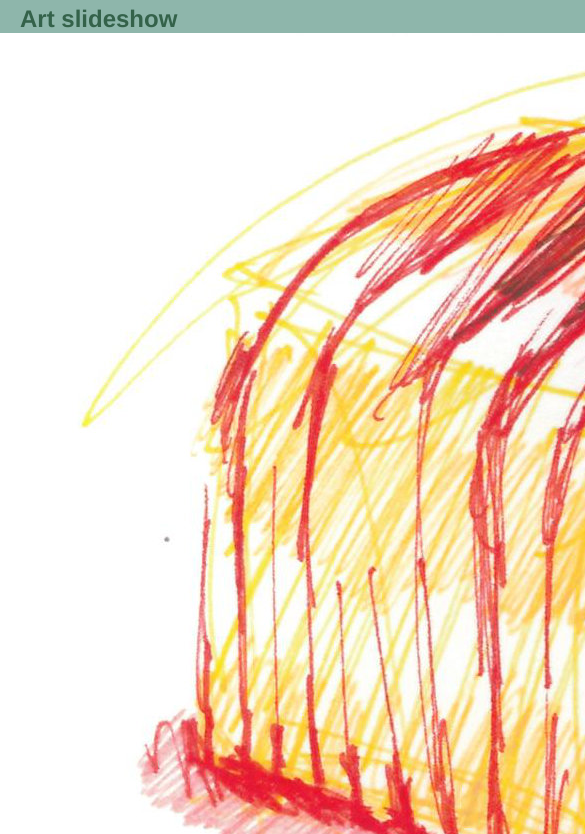
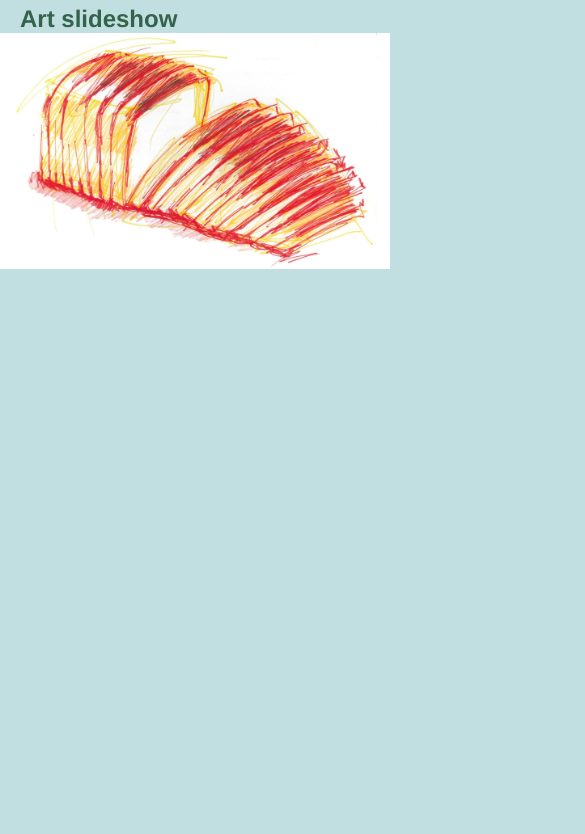
Before and after one commit to TonyCLD/varpractice, a plain HTML site: page index.html in a window 390 px wide. Shown: the part 48-882 px from the top of the page, 585 px wide, since content can reach past the window. After the commit the page ends 844 px from the top, so only its background shows below. Drawn offline with Linux system fonts and the light colour scheme.

Commit message:
fixing lede img, backgroun

```diff
--- a/css/style.css
+++ b/css/style.css
@@ -56,10 +56,10 @@
 
   @media only screen and (max-width: 600px) {
     body {
-      background-color: var(--mid_sage);
+      background-color: var(--sage);
     }
 #myArt {
-  width:auto;
+  width:100%;
 }
   .overall {
     flex-wrap: wrap;
```
